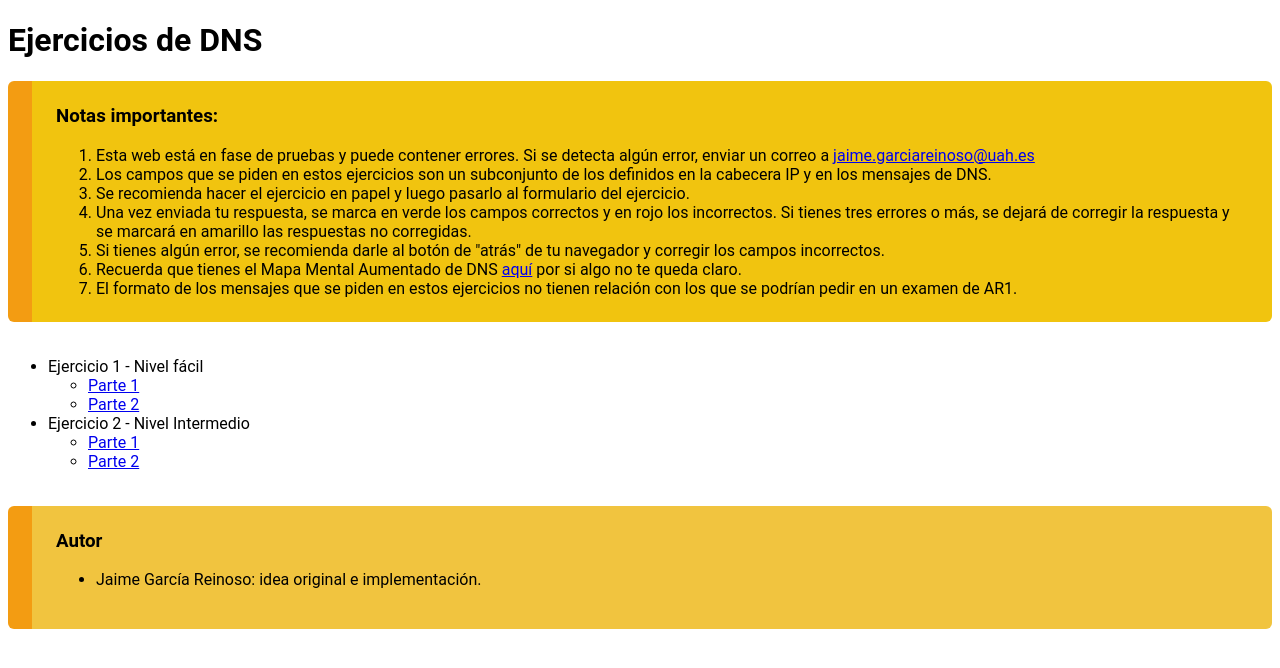
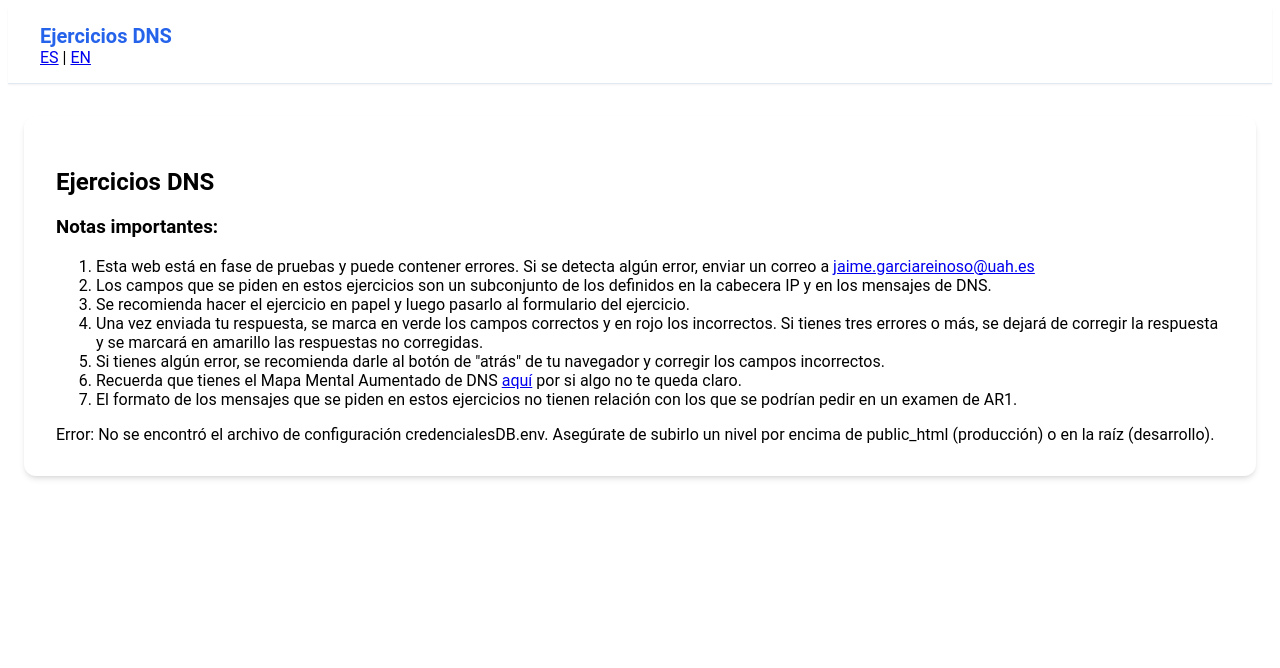
Before and after one commit to JaimeGarciaReinoso/EjerciciosDNS, a PHP site: page / in a window 1280 px wide. Shown: the top 668 px of the page. Run offline with PHP 8.4, Linux system fonts and the light colour scheme.

Commit message:
Indice movido a index.php

```diff
--- /dev/null
+++ b/index.php
@@ -0,0 +1,113 @@
+<?php
+$lang = 'es';
+if (isset($_GET['langID']) && $_GET['langID'] === 'en') {
+    $lang = 'en';
+}
+
+if ($lang == 'en') {
+    include("locale/en.php");
+} else {
+    include("locale/es.php");
+}
+?>
+<!DOCTYPE html>
+<html lang="<?php echo htmlspecialchars($lang); ?>">
+
+<head>
+    <meta charset="UTF-8">
+    <meta name="viewport" content="width=device-width, initial-scale=1.0">
+    <?php echo "<title>". $langArray['header'] . "</title>"; ?>
+    <link rel="stylesheet" href="style.css?v=<?php echo time(); ?>">
+</head>
+
+<body>
+
+    <nav class="navbar">
+        <div class="nav-content">
+            <?php echo "<h1>". $langArray['header'] . "</h1>"; ?>
+            <div class="lang-switch">
+                <a href="index.php?langID=es" class="<?php echo $lang == 'es' ? 'active' : ''; ?>">ES</a> |
+                <a href="index.php?langID=en" class="<?php echo $lang == 'en' ? 'active' : ''; ?>">EN</a>
+            </div>
+        </div>
+    </nav>
+
+    <div class="container">
+        <div class="card">
+            <div class="header-section">
+                <?php echo "<h2>" . $langArray['header'] . "</h2>"; ?>
+            </div>
+
+            <div class="notes-section">
+                <?php echo $langArray['notes']; ?>
+            </div>
+
+            <div class="exercises-section">
+                <?php
+                require_once 'db_connection.php';
+
+                try {
+                    $stmt = $pdo->query("SELECT * FROM menu_ejercicios WHERE habilitado = 1 ORDER BY orden ASC");
+                    $items = $stmt->fetchAll(PDO::FETCH_ASSOC);
+
+                    $current_level = 0;
+                    // Map types to levels: categoria=1, ejercicio=2, parte=3
+
+                    echo "<ul>"; // Root list
+
+                    foreach ($items as $item) {
+                        $title = isset($langArray[$item['clave_idioma']]) ? $langArray[$item['clave_idioma']] : $item['clave_idioma'];
+
+                        if ($item['tipo'] == 'categoria') {
+                            // Close previous levels if needed
+                            if ($current_level == 3)
+                                echo "</ul></li></ul></li>";
+                            if ($current_level == 2)
+                                echo "</ul></li>";
+                            if ($current_level == 1)
+                                echo ""; // Just sibling
+
+                            echo "<li>" . $title . "</li><ul>";
+                            $current_level = 2; // Next items will be exercises (level 2) inside this category
+                        } elseif ($item['tipo'] == 'ejercicio') {
+                            // Close previous levels if needed
+                            if ($current_level == 3)
+                                echo "</ul></li>";
+                            if ($current_level == 2)
+                                echo ""; // Just sibling
+
+                            echo "<li>" . $title . "</li><ul>";
+                            $current_level = 3; // Next items will be parts (level 3) inside this exercise
+                        } elseif ($item['tipo'] == 'parte') {
+                            // Parts are always leaves
+                            $part_text = isset($langArray['part']) ? $langArray['part'] : 'Parte';
+                            $text = $part_text . " " . $item['part_num'];
+                            echo "<li><a href=\"form.php?langID=$lang&id=" . $item['link_id'] . "\">" . $text . "</a></li>";
+                            $current_level = 3;
+                        }
+                    }
+
+                    // Close remaining open tags
+                    if ($current_level == 3)
+                        echo "</ul></li></ul></li>";
+                    if ($current_level == 2)
+                        echo "</ul></li>";
+                    echo "</ul>";
+
+                } catch (PDOException $e) {
+                    echo "<p class='error'>Error loading menu: " . $e->getMessage() . "</p>";
+                    // Fallback to static if DB fails
+                    echo $langArray['enun'];
+                }
+                ?>
+            </div>
+
+            <div class="authors-section">
+                <?php echo $langArray['authors']; ?>
+            </div>
+        </div>
+    </div>
+
+</body>
+
+</html>
--- /dev/null
+++ b/locale/es.php
@@ -0,0 +1,113 @@
+<?php
+
+$langArray = array(
+
+    "header" => "Ejercicios DNS",
+    "notes" => "
+			<h3>Notas importantes:</h3>
+			<ol>
+				<li>Esta web está en fase de pruebas y puede contener errores. Si se detecta algún error, enviar un correo a <a href=\"mailto:jaime.garciareinoso@uah.es\">jaime.garciareinoso@uah.es</a></li>
+				<li>Los campos que se piden en estos ejercicios son un subconjunto de los definidos en la cabecera IP y en los mensajes de DNS.</li>
+				<li>Se recomienda hacer el ejercicio en papel y luego pasarlo al formulario del ejercicio.</li>
+			  <li>Una vez enviada tu respuesta, se marca en verde los campos correctos y en rojo los incorrectos. Si tienes tres errores o más, se dejará de corregir la respuesta y se marcará en amarillo las respuestas no corregidas.</li>
+			  <li>Si tienes algún error, se recomienda darle al botón de \"atrás\" de tu navegador y corregir los campos incorrectos.</li>
+			  <li>Recuerda que tienes el Mapa Mental Aumentado de DNS <a href=\"https://mapamentalar1.web.uah.es/02-canvas/dns.html\">aquí</a> por si algo no te queda claro.</li>
+			  <li>El formato de los mensajes que se piden en estos ejercicios no tienen relación con los que se podrían pedir en un examen de AR1.</li>
+			</ol>
+	 ",
+    "enun" => "
+           <ul>
+        <li>Ejercicios SIN control de congestión</li>
+
+		<ul>
+			<li>Ejercicio 1 - Nivel fácil</li>
+				<ul>
+					<li><a href=\"form.php?langID=es&id=1\">Parte 1</a></li>
+					<li><a href=\"form.php?langID=es&id=2\">Parte 2</a></li>
+					<li><a href=\"form.php?langID=es&id=3\">Parte 3</a></li>
+					<li><a href=\"form.php?langID=es&id=4\">Parte 4</a></li>
+					<li><a href=\"form.php?langID=es&id=5\">Parte 5</a></li>
+                  <li><a href=\"form.php?langID=es&id=6\">Parte 6</a></li>
+				</ul>
+			<li>Ejercicio 2 - Nivel medio (Ejercicio 1 de la PP3 del curso 2023-24)</li>
+          		<ul>
+          			<li><a href=\"form.php?langID=es&id=7\">Parte 1</a></li>
+                  <li><a href=\"form.php?langID=es&id=8\">Parte 2</a></li>
+                  <li><a href=\"form.php?langID=es&id=9\">Parte 3</a></li>
+                  <li><a href=\"form.php?langID=es&id=10\">Parte 4</a></li>
+                </ul>
+          <li>Ejercicio 3 - Nivel medio (Ejercicio 1 de la PEI2 del curso 2022-23)</li>
+          		<ul>
+                    <li><a href=\"form.php?langID=es&id=11\">Parte 1</a></li>
+                    <li><a href=\"form.php?langID=es&id=12\">Parte 2</a></li>
+                    <li><a href=\"form.php?langID=es&id=13\">Parte 3</a></li>
+                    <li><a href=\"form.php?langID=es&id=14\">Parte 4</a></li>
+          		</ul>
+           <li>Ejercicio 6 - Nivel medio (GP3.3-3.4)</li>
+          		<ul>
+                    <li><a href=\"form.php?langID=es&id=25\">Parte 1</a></li>
+                    <li><a href=\"form.php?langID=es&id=26\">Parte 2</a></li>
+                    <li><a href=\"form.php?langID=es&id=27\">Parte 3</a></li>
+                    <li><a href=\"form.php?langID=es&id=28\">Parte 4</a></li>
+          			<li><a href=\"form.php?langID=es&id=29\">Parte 5</a></li>
+                </ul>
+            <li>Ejercicio 7 - Nivel medio (Ejercicio 1 de la PEI2 del curso 2025-26)</li>
+          		<ul>
+                    <li><a href=\"form.php?langID=es&id=30\">Parte 1</a></li>
+                    <li><a href=\"form.php?langID=es&id=31\">Parte 2</a></li>
+                    <li><a href=\"form.php?langID=es&id=32\">Parte 3</a></li>
+                    <li><a href=\"form.php?langID=es&id=33\">Parte 4</a></li>
+                </ul>
+		</ul>
+
+        <li>Ejercicios CON control de congestión</li>
+
+		<ul>
+			<li>Ejercicio 4 - Nivel difícil </li>
+				<ul>
+					<li><a href=\"form.php?langID=es&id=15\">Parte 1</a></li>
+					<li><a href=\"form.php?langID=es&id=16\">Parte 2</a></li>
+					<li><a href=\"form.php?langID=es&id=17\">Parte 3</a></li>
+					<li><a href=\"form.php?langID=es&id=18\">Parte 4</a></li>
+					<li><a href=\"form.php?langID=es&id=19\">Parte 5</a></li>
+
+          		</ul>
+          <li>Ejercicio 5 - Nivel dios de Arquitectura de Redes I (HTTP+TCP con control de congestión)</li>
+          	<ul>
+					<li><a href=\"form.php?langID=es&id=20\">Parte 1</a></li>
+					<li><a href=\"form.php?langID=es&id=21\">Parte 2</a></li>
+					<li><a href=\"form.php?langID=es&id=22\">Parte 3</a></li>
+					<li><a href=\"form.php?langID=es&id=23\">Parte 4</a></li>
+
+          	</ul>
+        </ul>
+
+      </ul>",
+    "authors" => "<h3>Autores</h3>		  <ul>
+			  <li>Jaime García Reinoso: idea original e implementación de la funcionalidad básica.</li>
+			  <li>Enrique de la Hoz de la Hoz: panel de administración, ideas de mejora y seguridad.</li>
+		  </ul>",
+
+    "checkOK" => "<h2>¡Felicidades! ¡Tu respuesta es correcta!</h2>",
+    "check1error" => "<h3>Lo siento, tienes un error. <br>Inténtalo otra vez dándole al botón de ir atrás en tu navegador.</h3>",
+    "checkXerror1" => "<h3>Lo siento, tienes ",
+    "checkXerror2" => " errores. <br>Inténtalo otra vez dándole al botón de ir atrás en tu navegador.</h3>",
+    "check3error" => "<h3>Tienes tres errores o más y por lo tanto no se ha corregido completamente tu respuesta. <br>Inténtalo otra vez dándole al botón de ir atrás en tu navegador.</h3>",
+    "back" => "Para volver al índice principal pulsar <a href=\"index.php\">aquí</a>.",
+
+    // --- CLAVES DE MENÚ ---
+    "part" => "Parte",
+    "exercise" => "Ejercicio",
+    "ex_no_congestion_title" => "Ejercicios SIN control de congestión",
+    "ex_1_title" => "Ejercicio 1 - Nivel fácil",
+    "ex_2_title" => "Ejercicio 2 - Nivel medio",
+
+    // --- RESULTADOS ---
+    "correct_answer" => "¡Felicidades! ¡Tu respuesta es correcta!",
+    "one_error" => "Lo siento, tienes un error. <br>Inténtalo otra vez dándole al botón de ir atrás en tu navegador.",
+    "n_errors" => "Lo siento, tienes {n} errores. <br>Inténtalo otra vez dándole al botón de ir atrás en tu navegador.",
+    "many_errors" => "Tienes tres errores o más y por lo tanto no se ha corregido completamente tu respuesta. <br>Inténtalo otra vez dándole al botón de ir atrás en tu navegador.",
+    "back_to_index" => "Volver al índice",
+);
+
+?>
--- a/style.css
+++ b/style.css
@@ -1,4 +1,30 @@
 /*AUTHOR: Marino Tejedor Romero*/
+:root {
+    --primary: #2563eb;
+    /* Blue 600 */
+    --primary-dark: #1d4ed8;
+    /* Blue 700 */
+    --secondary: #475569;
+    /* Slate 600 */
+    --background: #f8fafc;
+    /* Slate 50 */
+    --surface: #ffffff;
+    /* White */
+    --text-main: #1e293b;
+    /* Slate 800 */
+    --text-muted: #64748b;
+    /* Slate 500 */
+    --border: #e2e8f0;
+    /* Slate 200 */
+    --success: #22c55e;
+    /* Green 500 */
+    --error: #ef4444;
+    /* Red 500 */
+    --warning: #f59e0b;
+    /* Amber 500 */
+    --shadow: 0 4px 6px -1px rgb(0 0 0 / 0.1), 0 2px 4px -2px rgb(0 0 0 / 0.1);
+}
+
 
 body {
     font-family: Roboto, Lato, "Open Sans", Arial, "Helvetica Neue", Verdana, Helvetica, sans-serif;
@@ -99,15 +125,18 @@
     border-collapse: separate;
     margin: 20px auto;
 }
+
 td {
     border: 1px solid #ccc;
     padding: 5px;
     text-align: center;
     position: relative;
 }
+
 select {
     width: 60px;
 }
+
 /* SVG overlay on top of the table */
 #arrowLayer {
     position: absolute;
@@ -163,3 +192,37 @@
     font-weight: 550;
     font-size: 14px;
 }
+
+/* Layout Containers */
+.navbar {
+    background-color: var(--surface);
+    border-bottom: 1px solid var(--border);
+    padding: 1rem 2rem;
+    display: flex;
+    justify-content: space-between;
+    align-items: center;
+    box-shadow: 0 1px 2px 0 rgb(0 0 0 / 0.05);
+    margin-bottom: 2rem;
+}
+
+.navbar h1 {
+    margin: 0;
+    font-size: 1.25rem;
+    color: var(--primary);
+    font-weight: 700;
+}
+
+.container {
+    max-width: 1400px;
+    margin: 0 auto;
+    padding: 0 1rem 2rem;
+}
+
+.card {
+    background-color: var(--surface);
+    border-radius: 0.75rem;
+    box-shadow: var(--shadow);
+    padding: 2rem;
+    overflow-x: auto;
+    /* Handle wide tables */
+}
```
Also changed, not shown: locale/en.php (added, +44 -0 lines), 1 other file. Lines whose indentation alone changed are shown as unchanged.
